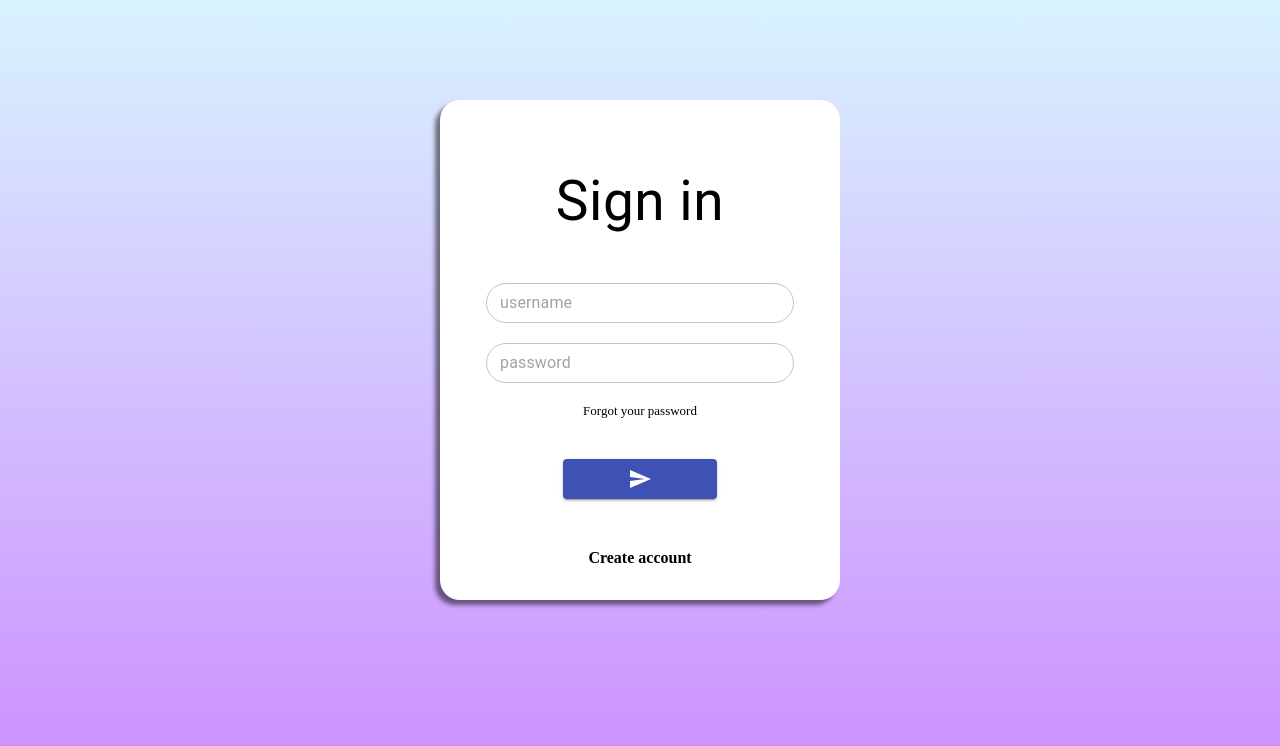
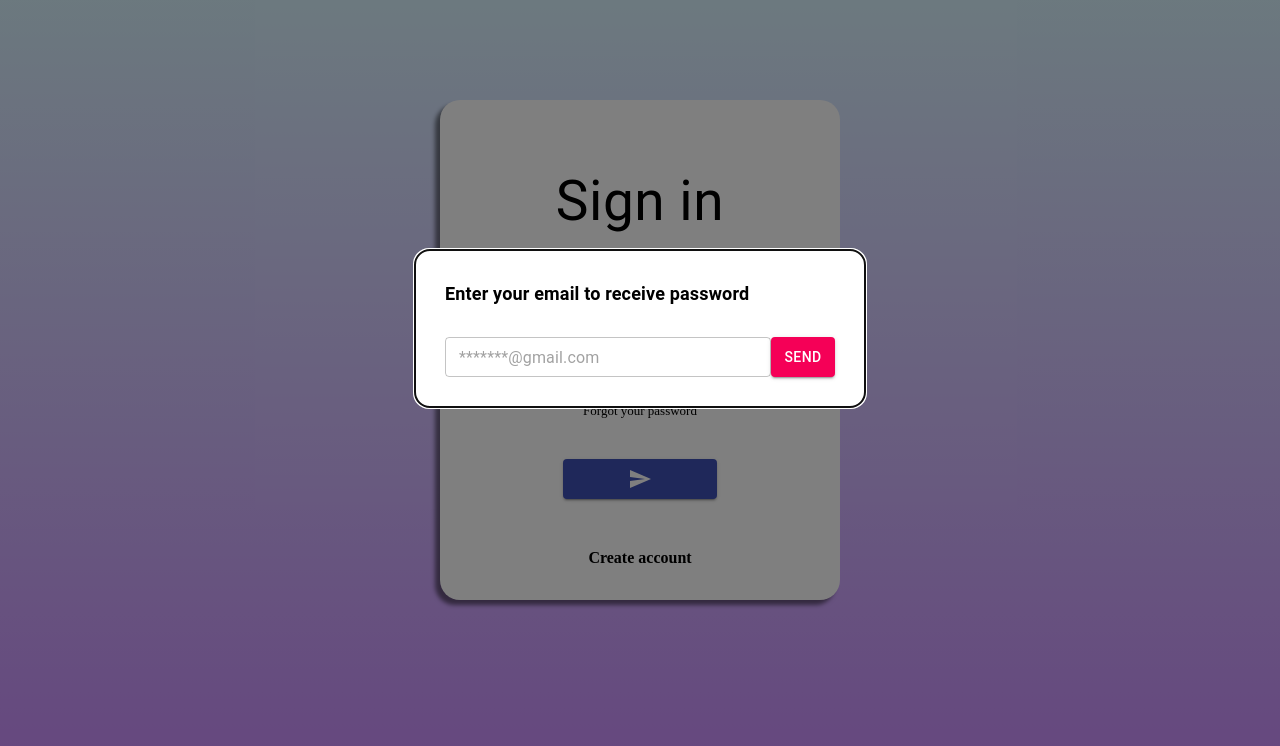
Before and after one commit to nxNghia/MOW, a React (Create React App) app in the folder client/: page /signin in a window 1280 px wide. Both pictures are taken after a click on the element "Forgot your password". Shown: the top 746 px of the page. Built offline with nearby package versions, Linux system fonts and the light colour scheme.

Commit message:
forgot password modals

```diff
--- /dev/null
+++ b/client/src/Shared/Components/Modals/index.js
@@ -0,0 +1,22 @@
+import { Modal as MuiModal, Backdrop, Fade } from '@material-ui/core'
+
+const Modal = ({content, open, onClose, timeout=500, others}) => {
+    return (
+        <MuiModal
+            open={open}
+            onClose={onClose}
+            closeAfterTransition
+            BackdropComponent={Backdrop}
+            BackdropProps={{
+                timeout: timeout
+            }}
+            {...others}
+        >
+            <Fade in={open}>
+                {content()}
+            </Fade>
+        </MuiModal>
+    )
+}
+
+export default Modal;
--- a/client/src/Shared/Pages/Authenticate/Sign-in/index.js
+++ b/client/src/Shared/Pages/Authenticate/Sign-in/index.js
@@ -1,9 +1,41 @@
 import { Box, Button, TextField, Typography } from '@material-ui/core';
 import SendIcon from '@material-ui/icons/Send';
+import { useState } from 'react';
+import { useNavigate } from 'react-router-dom';
+import Modal from '../../../Components/Modals';
 
 import './style.css';
 
 const SignIn = () => {
+    const [open, setOpen] = useState(false);
+    const navigate = useNavigate();
+
+    const onCloseHandle = () => {
+        setOpen(false);
+    }
+
+    const modalContent = () => {
+        return (
+            <Box className='forgot-password__modal'>
+                <Typography className='forgot-password__message'>Enter your email to receive password</Typography>
+                <Box className='forgot-password__send-email'>
+                    <form className='forgot-password__form-control'>
+                        <TextField className='forgot-password__email-field' size='small' variant='outlined' placeholder='*******@gmail.com' />
+                    </form>
+                    <Button className='forgot-password__send-button' color='secondary' variant='contained' >Send</Button>
+                </Box>
+            </Box>
+        );
+    }
+
+    const openModalHandle = () => {
+        setOpen(true);
+    }
+
+    const signupClickHandle = () => {
+        navigate('/signup');
+    }
+
     return (
         <Box className='container'>
             <Box className='form-container'>
@@ -14,12 +46,13 @@ const SignIn = () => {
                 <form className='form-control'>
                     <TextField className='form-field-password' size='small' variant='outlined' placeholder='password' />
                 </form>
-                <span className='forgot-link'>Forgot your password</span>
+                <span className='forgot-link' onClick={openModalHandle} >Forgot your password</span>
                 <Button color='primary' variant='contained' className='submit-button'>
                     <SendIcon />
                 </Button>
-                <span className='sign-up-link'>Create account</span>
+                <span className='sign-up-link' onClick={signupClickHandle} >Create account</span>
             </Box>
+            <Modal open={open} onClose={onCloseHandle} content={modalContent} />
         </Box>
     )
 }
--- a/client/src/Shared/Pages/Authenticate/Sign-in/style.css
+++ b/client/src/Shared/Pages/Authenticate/Sign-in/style.css
@@ -65,3 +65,32 @@
   margin-top: 50px;
   font-weight: bold;
 }
+
+.forgot-password__modal {
+  background-color: #ffffff;
+  width: 450px;
+  margin: auto;
+  margin-top: 250px;
+  box-sizing: border-box;
+  border-radius: 15px;
+  padding: 30px;
+}
+
+.forgot-password__send-email {
+  display: flex;
+  width: 100%;
+  margin-top: 30px;
+}
+
+.forgot-password__form-control {
+  width: 100%;
+}
+
+.forgot-password__email-field {
+  width: 100%;
+}
+
+.forgot-password__message {
+  font-weight: bold !important;
+  font-size: large !important;
+}
```
